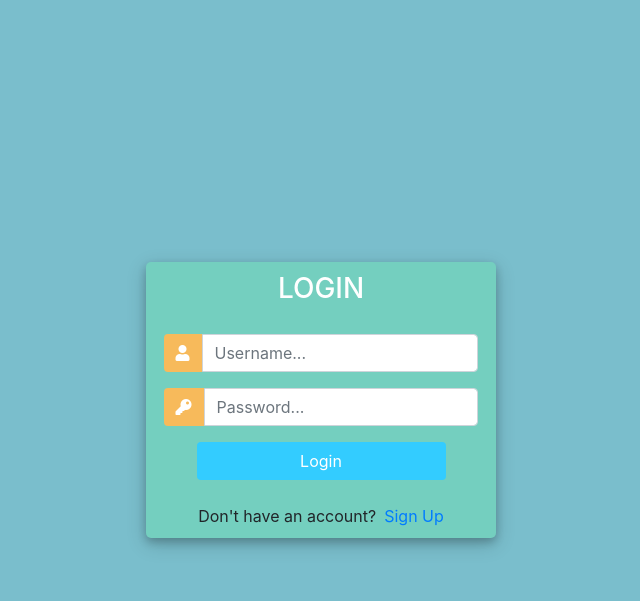
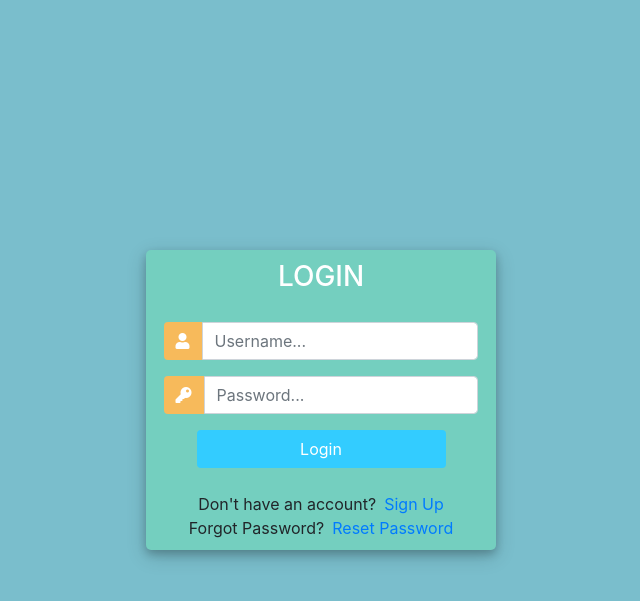
Before and after one commit to NareshGarg99/Navjeet--E-Commerce-Website-, a Django app: page /login/ in a window 1280 px wide. Shown: the top 601 px of the page, without its empty margins (319-959 px from the left). Run offline with Django 3.2, Linux system fonts and the light colour scheme; some libraries are stand-ins or nearby versions.

Commit message:
login
login

```diff
--- a/accounts/templates/accounts/login.html
+++ b/accounts/templates/accounts/login.html
@@ -115,6 +115,8 @@
 					<div class="d-flex justify-content-center links">
 						Don't have an account? <a href="{% url 'register' %}" class="ml-2">Sign Up</a>
 					</div>
+				<div class="d-flex justify-content-center links">
+						Forgot Password? <a href="{% url 'reset_password' %}" class="ml-2">Reset Password</a>
 
 				</div>
 			</div>
--- a/accounts/urls.py
+++ b/accounts/urls.py
@@ -15,6 +15,8 @@ Including another URLconf
 """
 from django.contrib import admin
 from django.urls import path
+
+from django.contrib.auth import views as auth_views
 from . import views
 
 urlpatterns = [
@@ -35,4 +37,9 @@ urlpatterns = [
     path('create_order/<str:pk>', views.createOrder, name = 'create_order'),
     path('update_order/<str:pk>', views.updateOrder, name = 'update_order'),
     path('delete_order/<str:pk>', views.deleteOrder, name= 'delete_order'),
+
+    path('reset_password/', auth_views.PasswordResetView.as_view(template_name = 'accounts/password_reset.html'), name= "reset_password"  ),
+    path('reset_password_sent/', auth_views.PasswordResetDoneView.as_view(), name = "password_reset_done"),
+    path('reset/<uidb64>/<token>', auth_views.PasswordResetConfirmView.as_view(), name ='password_reset_confirm'),
+    path('reset_password_complete/', auth_views.PasswordResetCompleteView.as_view(), name = "password_reset_complete"),
 ]
```
Also changed, not shown: Navjeet/settings.py (+8 -0 lines), accounts/templates/accounts/password_reset.html (added, +7 -0 lines), db.sqlite3.
